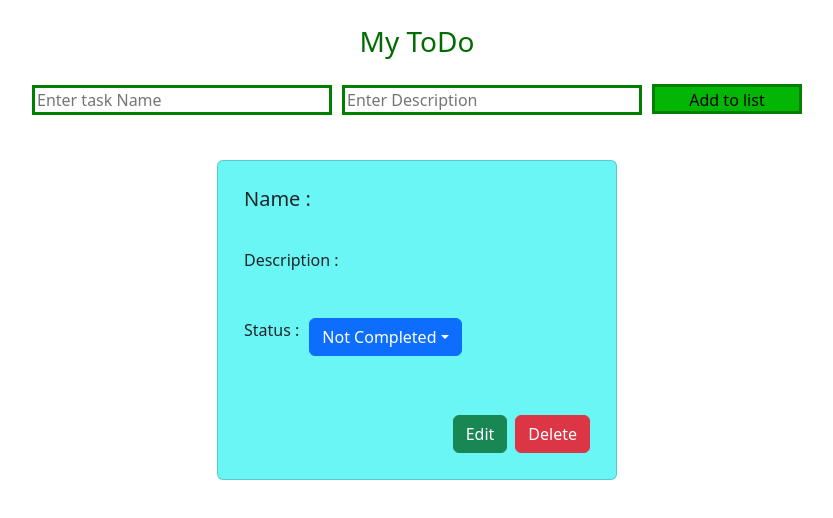
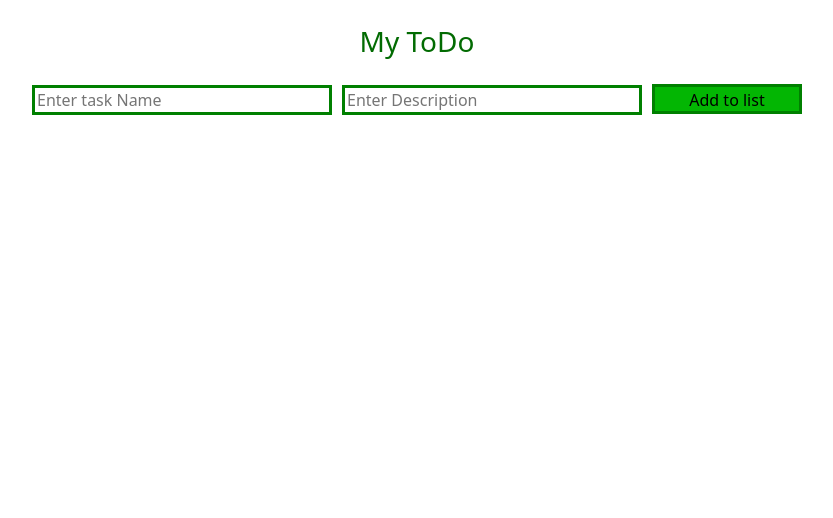
Before and after one commit to SelvakumarBoominathan/React---ToDo-list, a React (Vite) app in the folder ToDo list/: page / in a window 1280 px wide. Shown: the top 518 px of the page, without its empty margins (223-1056 px from the left). Built offline with nearby package versions, Linux system fonts and the light colour scheme.

Commit message:
added task entries

```diff
--- a/ToDo list/src/App.jsx
+++ b/ToDo list/src/App.jsx
@@ -7,13 +7,16 @@ import 'bootstrap/dist/css/bootstrap.min.css';
 
 
 function App() {
-  const [count, setCount] = useState(0)
+  const [tasks, setTasks] = useState([]);
+
+  const handleAddTask = (newTask) => {
+    setTasks([...tasks, newTask]);
+  }
 
   return (
     <>
-      <InputsBar />
-      <Body />
-
+      <InputsBar onAddTask={handleAddTask} />
+      <Body tasks={tasks} />
     </>
   )
 }
--- a/ToDo list/src/components/Body/Body.jsx
+++ b/ToDo list/src/components/Body/Body.jsx
@@ -1,31 +1,77 @@
+// import React, { useState } from 'react';
+// import Card from 'react-bootstrap/Card';
+// import Button from 'react-bootstrap/Button';
+// import Dropdown from 'react-bootstrap/Dropdown';
+// import DropdownButton from 'react-bootstrap/DropdownButton';
+// import "./Body.css"
+
+// const Body = (tasks) => {
+
+//   const [selectedItem, setSelectedItem] = useState('Not Completed');
+
+
+//   const handleSelect = (eventKey) => {
+//     setSelectedItem(eventKey);
+//   }
+
+
+//   return (
+//     <div className='parent-container' >
+//       <Card style={{ width: '25rem', height: '20rem' }} className='card-parent'>
+//         <Card.Body className='body-container' >
+//           <Card.Title>Name : {tasks.todoName}</Card.Title>
+//           <Card.Text>
+//             <span>Description : {tasks.description}</span>
+//           </Card.Text>
+//           <div className='Dorpdwn-container'>
+//             <span>Status :</span> <span>
+//               <DropdownButton id="dropdown-basic-button" title={selectedItem}>
+//                 <Dropdown.Item eventKey="Completed" onSelect={handleSelect}>Completed</Dropdown.Item>
+//                 <Dropdown.Item eventKey="Not Completed" onSelect={handleSelect}>Not Completed</Dropdown.Item>
+//               </DropdownButton>
+//             </span>
+//           </div>
+//           <div className='btn-container'>
+//             <Button variant="success">Edit</Button>{' '}
+//             <Button variant="danger">Delete</Button>{' '}
+//           </div>
+//         </Card.Body>
+//       </Card >
+//     </div>
+//   )
+
+// }
+
+// export default Body;
+
+
+
 import React, { useState } from 'react';
 import Card from 'react-bootstrap/Card';
 import Button from 'react-bootstrap/Button';
 import Dropdown from 'react-bootstrap/Dropdown';
 import DropdownButton from 'react-bootstrap/DropdownButton';
-import "./Body.css"
+import "./Body.css";
 
-const Body = () => {
-
+const Body = ({ tasks }) => {
   const [selectedItem, setSelectedItem] = useState('Not Completed');
-
 
   const handleSelect = (eventKey) => {
     setSelectedItem(eventKey);
-  }
-
+  };
 
   return (
-    <div className='parent-container' >
-      <Card style={{ width: '25rem', height: '20rem' }} className='card-parent'>
-        <Card.Body className='body-container' >
-          <Card.Title>Name : </Card.Title>
+    <div className='parent-container'>
+      {tasks.map((task, index) => (
+        <Card key={index} style={{ width: '25rem', height: '20rem' }} className='card-parent'>
+          <Card.Body className='body-container'>
+            <Card.Title>Name : {task.todoName}</Card.Title>
             <Card.Text>
-            <span>Description : </span>
+              <span>Description : {task.description}</span>
             </Card.Text>
             <div className='Dorpdwn-container'>
               <span>Status :</span> <span>
-              <DropdownButton id="dropdown-basic-button" title={selectedItem}>
+                <DropdownButton id={`dropdown-basic-button-${index}`} title={selectedItem}>
                   <Dropdown.Item eventKey="Completed" onSelect={handleSelect}>Completed</Dropdown.Item>
                   <Dropdown.Item eventKey="Not Completed" onSelect={handleSelect}>Not Completed</Dropdown.Item>
                 </DropdownButton>
@@ -36,10 +82,10 @@ const Body = () => {
               <Button variant="danger">Delete</Button>{' '}
             </div>
           </Card.Body>
-      </Card >
+        </Card>
+      ))}
     </div>
-  )
-
-}
+  );
+};
 
 export default Body;
--- a/ToDo list/src/components/InputsBar/InputsBar.jsx
+++ b/ToDo list/src/components/InputsBar/InputsBar.jsx
@@ -1,18 +1,31 @@
-import React from 'react';
+import React, { useState } from 'react';
 import "./InputsBar.css";
 import 'bootstrap/dist/css/bootstrap.min.css';
 
-const InputsBar = () => {
+const InputsBar = ({ onAddTask }) => {
+
+  const [todoName, settodoName] = useState('');
+  const [description, setDescription] = useState('');
+
+  const handleSubmit = () => {
+    event.preventDefault();
+    onAddTask({ todoName, description });
+
+    settodoName('');
+    setDescription('');
+  }
+
   return (
     <div className='Header-container'>
       <h3 className='Title-Name'>My ToDo</h3>
-      <form className='Input-Form'>
-        <input type='text' placeholder='Enter task Name'></input>
-        <input type='text' placeholder='Enter Description'></input>
+      <form className='Input-Form' onSubmit={handleSubmit}>
+        <input type='text' placeholder='Enter task Name' value={todoName} onChange={(e) => settodoName(e.target.value)}></input>
+        <input type='text' placeholder='Enter Description' value={description} onChange={(e) => setDescription(e.target.value)}></input>
         <button id='Add-button'>Add to list</button>
       </form>
     </div>
   )
 }
 
+
 export default InputsBar;
```
Lines whose indentation alone changed are shown as unchanged.
